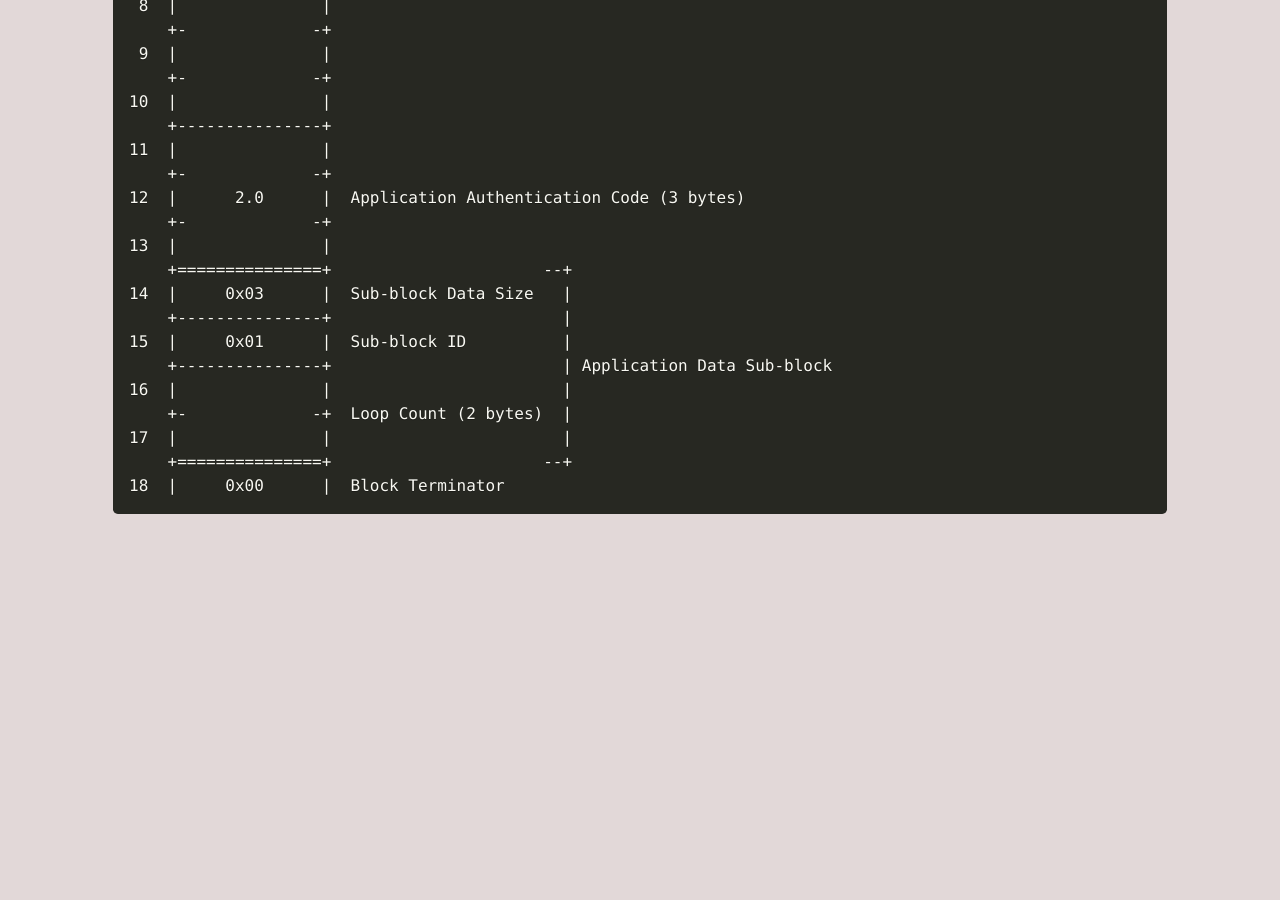
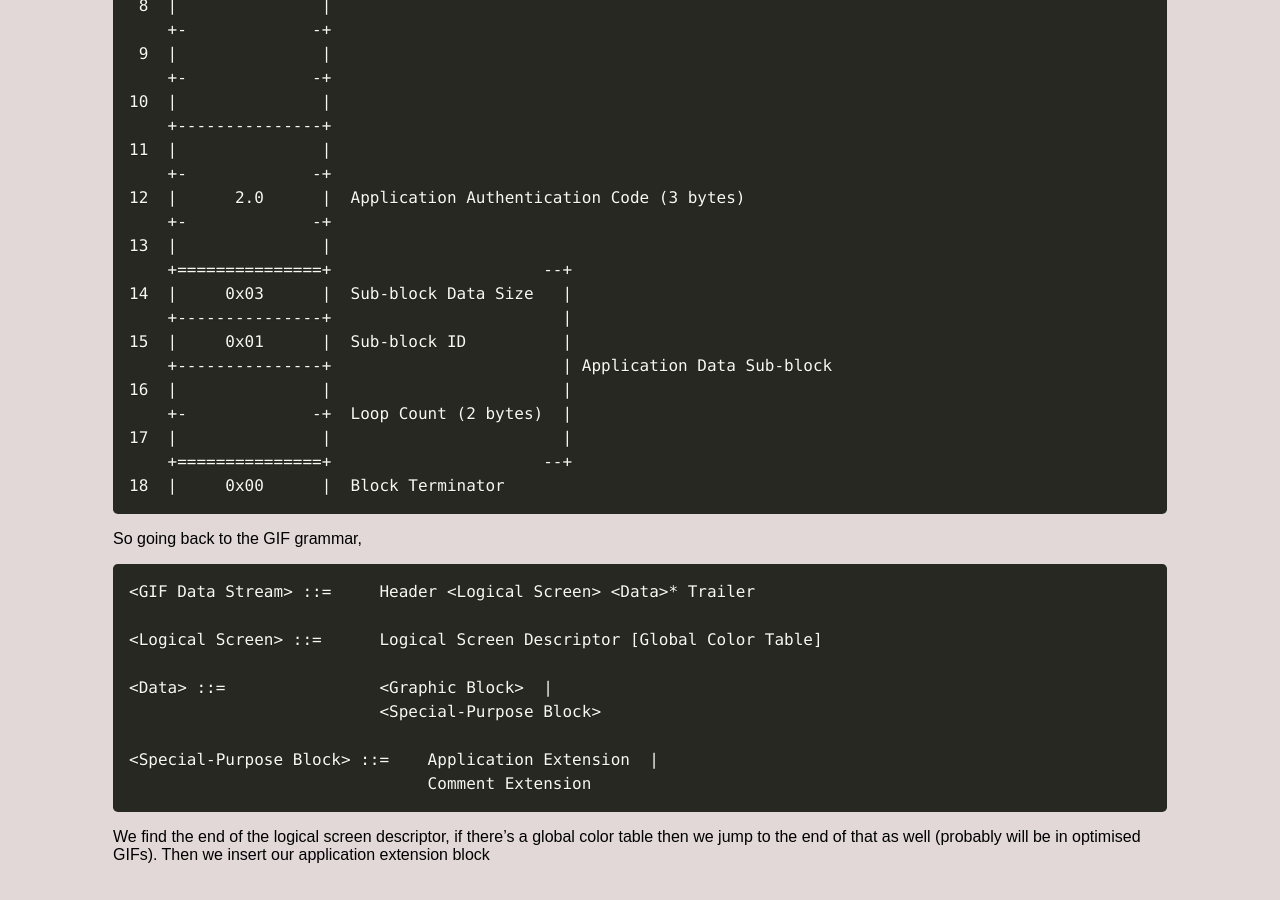
Before and after one commit to jsbaasi/jsbaasi.github.io, a Jekyll site: the page built from _posts/2026-05-04-making-a-gif-loopable.md, in a window 1280 px wide and 900 px high, scrolled down 1373 px. Built offline with Jekyll 4.4.1, drawn with Linux system fonts in a browser that asks for light colours; before the commit the page ends 1915 px from its top, so only the background shows below that.

Commit message:
vault backup: 2026-05-04 14:25:45

````diff
--- a/_posts/2026-05-04-making-a-gif-loopable.md
+++ b/_posts/2026-05-04-making-a-gif-loopable.md
@@ -76,3 +76,19 @@ The application extension is what we're looking for here, which is defined as:
     +===============+                      --+
 18  |     0x00      |  Block Terminator
 ```
+
+So going back to the GIF grammar,
+
+```
+<GIF Data Stream> ::=     Header <Logical Screen> <Data>* Trailer
+
+<Logical Screen> ::=      Logical Screen Descriptor [Global Color Table]
+
+<Data> ::=                <Graphic Block>  |
+                          <Special-Purpose Block>
+
+<Special-Purpose Block> ::=    Application Extension  |
+                               Comment Extension
+```
+
+We find the end of the logical screen descriptor, if there's a global color table then we jump to the end of that as well (probably will be in optimised GIFs). Then we insert our application extension block
````
